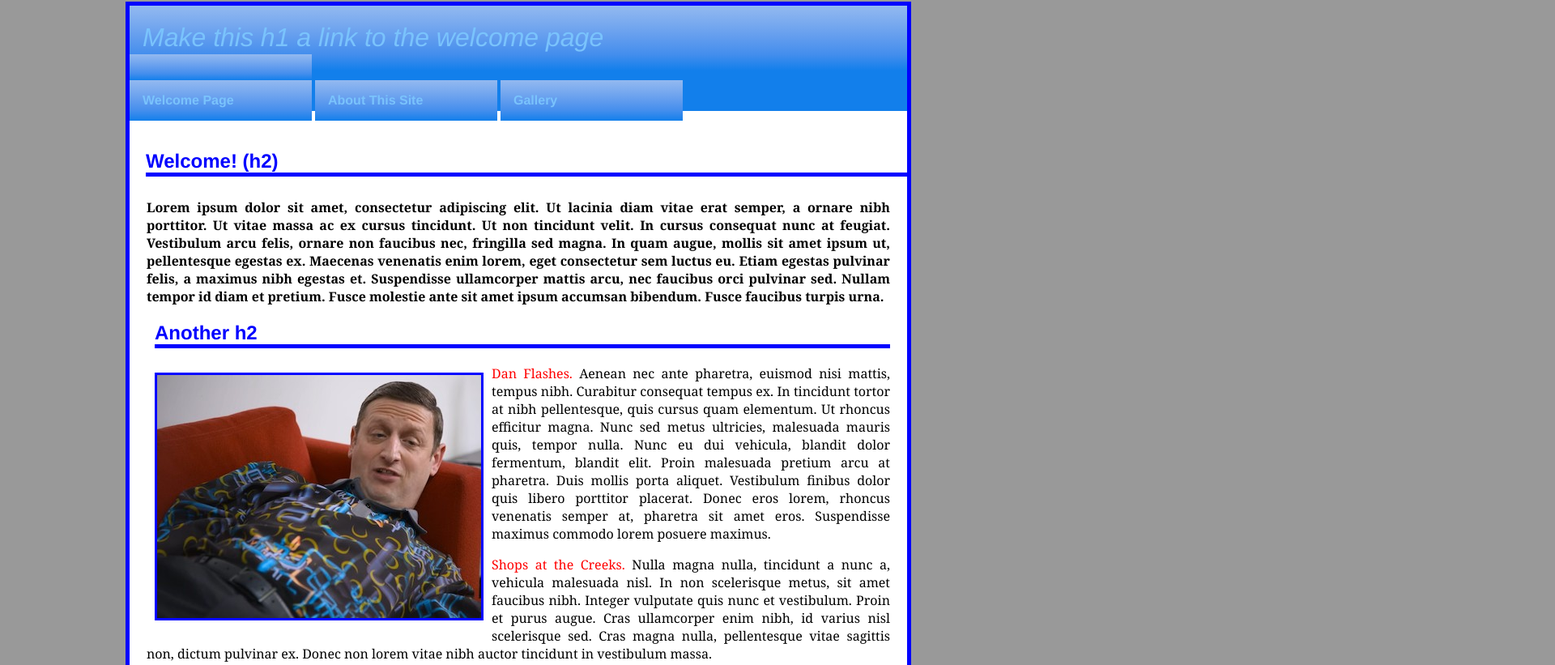
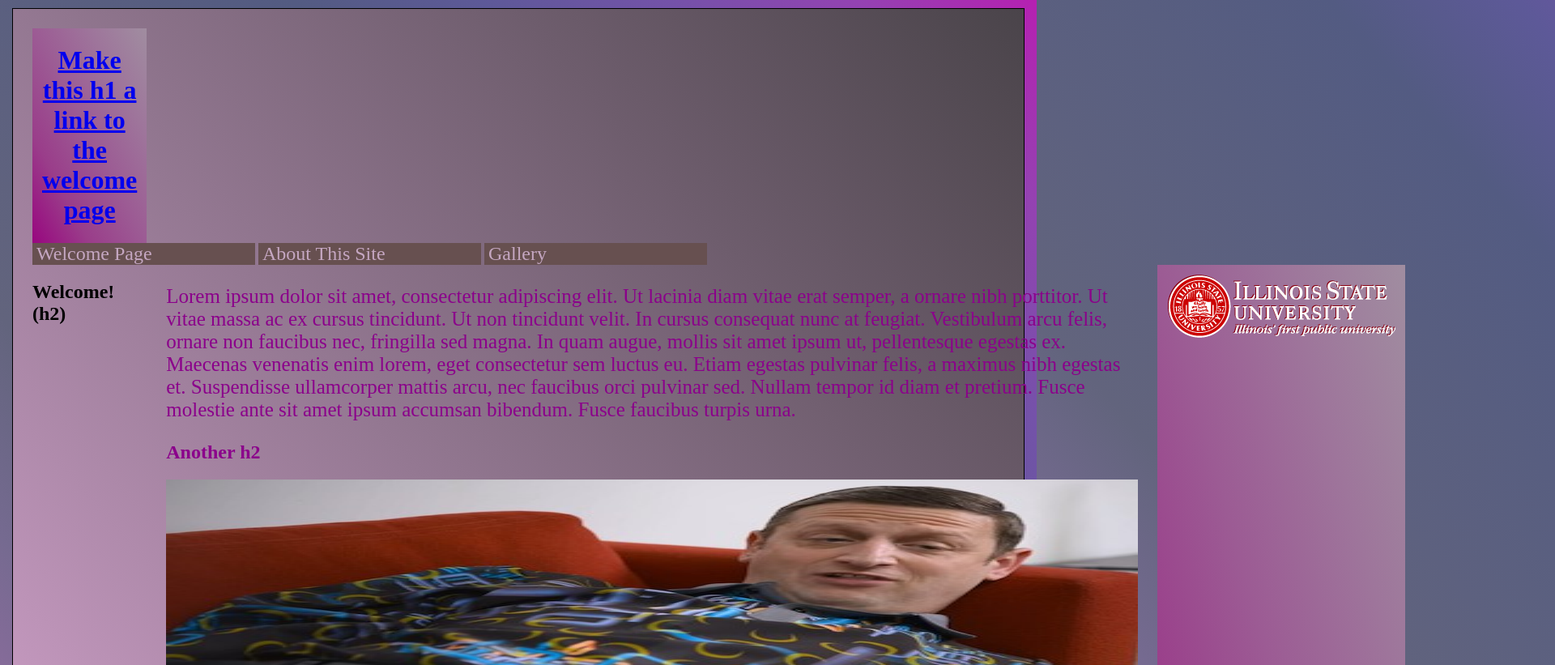
Before and after one commit to JasmineNinja1/CTK301, a plain HTML site: page assignment7.html in a window 1280 px wide. Shown: the part 14-835 px from the top of the page at 81% size, 1920 px wide, since content can reach past the window. Drawn offline with Linux system fonts and the light colour scheme.

Commit message:
Add files via upload

```diff
--- a/BasicCSS.css
+++ b/BasicCSS.css
@@ -1,118 +1,82 @@
-body { background-color: #999999; }
+body {
+  background-color: #999999;
+  background-image: linear-gradient(to right top, #d16ba5, #af6da6, #906c9f, #756a90, #62647d, #5d617f, #585e80, #535b82, #5d5998, #7452a9, #9442b2, #b81eb1);
+  background-repeat: repeat;
+  background-position: center;
+}
 
 #wrapper {
-  margin: 1em auto;
-  padding: 0;
-  width: 960px;
-  border: 5px solid blue;
-  background-color: white;
+  margin: 24px auto;
+  width: 1200px;
+  border: 1px solid black;
+  padding: 24px;
+  background-image: linear-gradient(to right top, #e7afde, #bc93b7, #947892, #6e5d6d, #4a444a);
   display: grid;
-  grid-template-columns: 1fr 1fr 1fr 1fr;
+  grid-template-columns: repeat(12, 1fr);
+  grid-column-gap: 24px;
 }
 
 header {
-  grid-column: span 4;
-  padding: 0 16px;
-  margin: 0;
-  background-color: #045de9;
-  background-image: linear-gradient(to bottom, #93b9f0, #7babef, #619cee, #448eed, #127feb);
-  color: #7AC3FC;
-  font-family: Helvetica;
-  font-weight: normal;
-  font-style: italic;
-  border-bottom: 50px solid #127FEB;
-}
-
-h1 a:link {
-text-decoration: none;
-color: #7AC3FC;
-}
-
-h1 {
-font-weight: normal;
+  grid-column: 1/1 span 12;
+  background-image: linear-gradient(to right top, #98067f, #9a3d8a, #9c5b94, #9e759b, #a08da0);
+  color: #C5A7C2;
+  font-family: Script MT;
+  padding: 0 12px;
+  text-align: center;
 }
 
 nav {
-  grid-column: span 4;
-  padding: 0px;
+  grid-column: span 12;
+  padding: 0;
 }
 
 nav ul {
   list-style-type: none;
-  margin-top: -70px;
   padding: 0;
+  margin: 0;
 }
 
 nav li {
-  width: 225px;
+  width: 275px;
   display: inline-block;
 }
 
 nav li a {
   display: block;
-  background-image: linear-gradient(to bottom, #93b9f0, #7babef, #619cee, #448eed, #127feb);
-  padding: 1em;
-  color: #7AC3FC;
+  color: #C5A7C2;
+  background-color: #675050;
   text-decoration: none;
-  font-family: Helvetica;
-  font-weight: bold;
+  font-family: Script MT;
+  text-indent: 5px;
+  margin: auto;
+  font-size: 24px;
 }
 
-nav li a:hover {
-  color: pink;
-}
-
-aside{
-    grid-column: span 5;
-    margin-left: 10px;
-}
-
-h2 {
-  grid-column: span 5;
-  margin-left: 10px;
-  color: blue;
-  border-bottom: 5px solid blue;
-  font-family: Helvetica;
-}
-
-.fish {
-  font-weight: bold;
+nav a:hover {
+  color: purple;
 }
 
 main {
-    grid-column: span 5;
-    padding: 16px;
-    margin: -25px 5px;
-    font-family: Georgia;
-    text-align: justify;
-    float: right;
+grid-column: span 12px;
+font-family: Rockwell;
+color: #8B008B;
+}
+
+p {
+font-size: 25px;
 }
 
 main img {
-  float: left;
-  Border: 3px solid blue;
-  margin: 10px;
-}
-
-.banana {
-  float: right;
-}
-
-.cold {
-  padding: 15px;
+  height: 300px;
+  width: 1200px;
+  position: relative;
 }
 
 footer {
-  grid-column: span 4;
-  background-color: red;
-  border-top: 5px solid blue;
+  grid-column: 12/1 span 12px;
+  background-image: linear-gradient(to right top, #98067f, #9a3d8a, #9c5b94, #9e759b, #a08da0);
+  color: #C5A7C2;
+  font-family: Script MT;
+  padding: 12px;
+  text-align: center;
 }
-
-footer img {
-  padding: 5px;
-  margin: 0px 16px;
-}
-
-.spanstyle {
-  color: red;
-}
```
Also changed, not shown: Mockup.html (added, +30 -0 lines), dragon.png (added).
